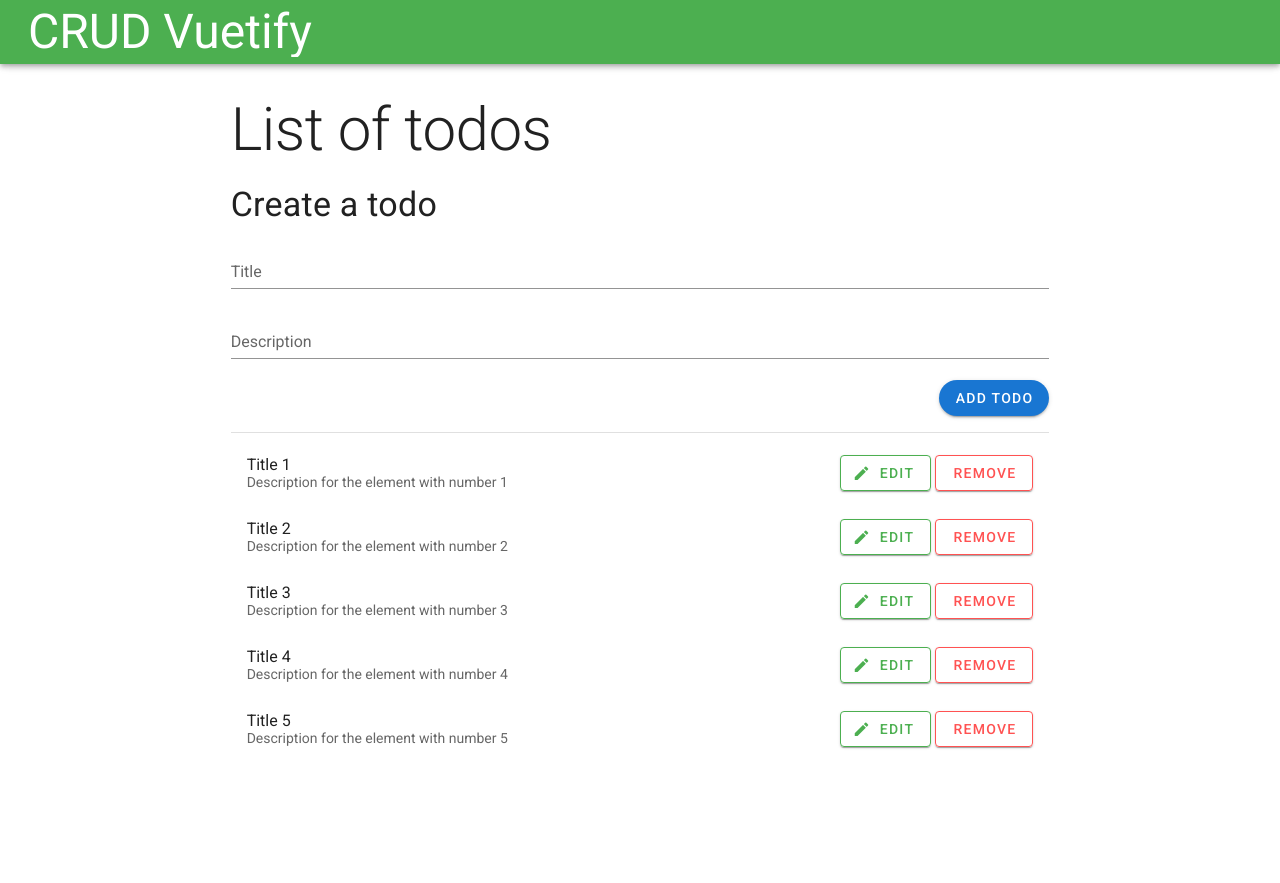
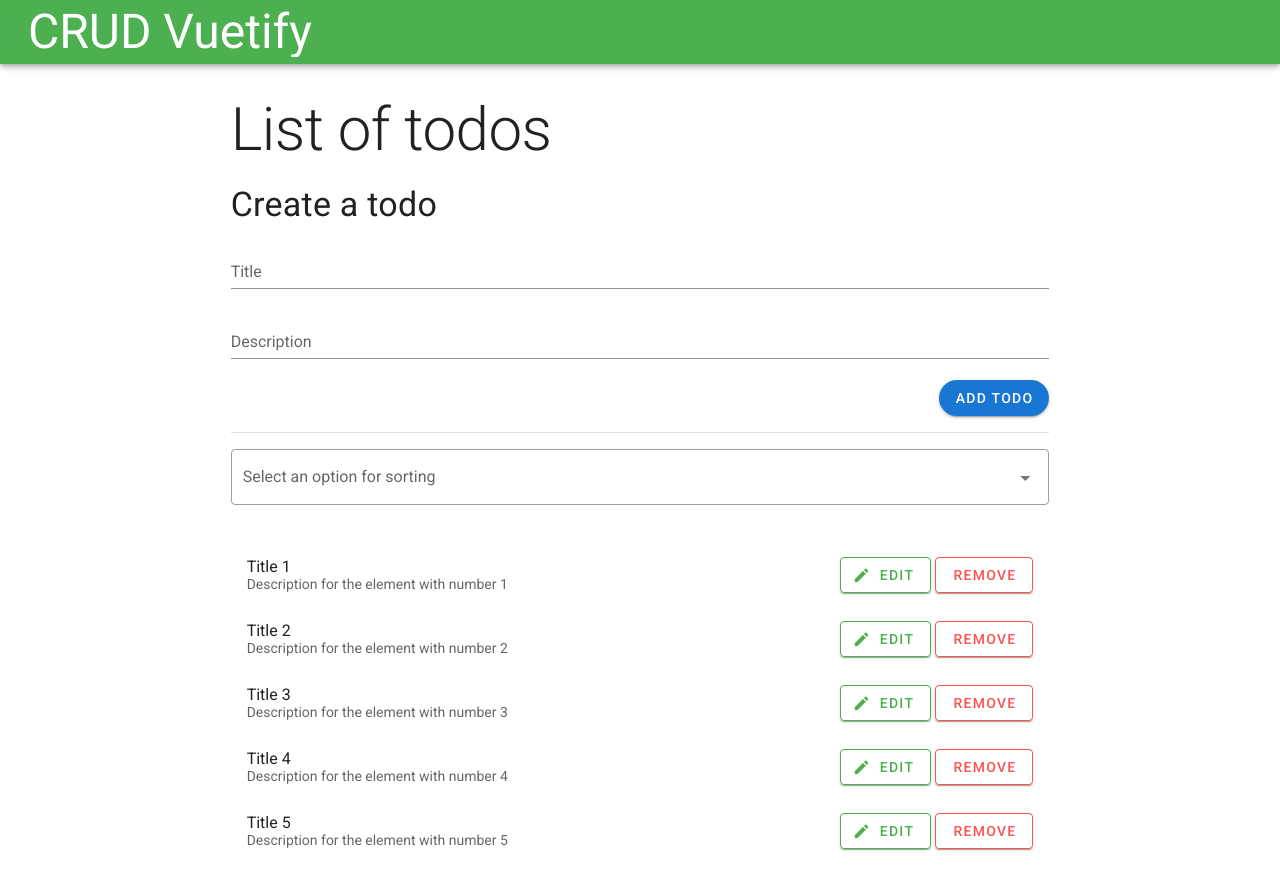
Before and after one commit to DrigaNicolai/crud-veutify, a Vue app: page / in a window 1280 px wide. Before the commit the page ends 800 px from the top, so only its background shows below. Built offline with nearby package versions, Linux system fonts and the light colour scheme.

Commit message:
Validation rules and sorting were added

```diff
--- a/src/components/Todos.vue
+++ b/src/components/Todos.vue
@@ -2,9 +2,9 @@
 export default {
   data() {
     return {
-      title: "",
-      description: "",
-      edit: false,
+      modelTodo: {edit: false},
+      selectOptions: ["Title", "Description"],
+      selectedSort: "",
       todos: [
         {
           id: 0,
@@ -41,19 +41,55 @@ export default {
   },
   methods: {
     createTodo() {
-      if (this.title && this.description) {
-        this.todos.push({
-          id: Date.now(),
-          title: this.title,
-          description: this.description
-        });
-        this.title = "";
-        this.description = "";
+      const form = this.$refs.form
+      if (form.validate()) {
+        this.modelTodo.id = Date.now();
+        this.todos.push(this.modelTodo);
+        this.clearModel();
       }
     },
     removeTodo(index) {
       this.todos.splice(index, 1);
     },
+    clearModel() {
+      this.modelTodo = {edit: false};
+    },
+  },
+  computed: {
+    computedRules() {
+      return {
+        required: (v) => !!v || 'This is required field',
+        minLength: (length) => {
+          return (v) => (v && (v.length > length) )|| `Min length ${length}`;
+        }
+      }
+    },
+    /*sortedTodos() {
+      if (this.selectedSort === "Title") {
+        return [...this.todos].sort((todo1, todo2) => {
+          return todo1.title?.localeCompare(todo2.title);
+        });
+      } else if (this.selectedSort === "Description") {
+        return [...this.todos].sort((todo1, todo2) => {
+          return todo1.description?.localeCompare(todo2.description);
+        });
+      } else {
+        return [...this.todos];
+      }
+    }*/ // Works bed with delete function
+  },
+  watch: {
+    selectedSort(newValue) {
+      if (newValue === "Title") {
+        this.todos.sort((todo1, todo2) => {
+          return todo1.title?.localeCompare(todo2.title);
+        })
+      } else {
+        this.todos.sort((todo1, todo2) => {
+          return todo1.description?.localeCompare(todo2.description);
+        })
+      }
+    }
   }
 }
 </script>
@@ -61,18 +97,18 @@ export default {
   <v-row class="mx-2 mt-6 d-flex justify-center" id="todoList">
     <v-col md=4 lg=8>
       <h1 class="text-h2 mb-6">List of todos</h1>
-      <v-form>
-        <h2 class="text-h4 mb-5">Create a todo</h2>
+      <h2 class="text-h4 mb-5">Create a todo</h2>
+      <v-form ref="form" lazy-validation>
         <v-text-field
-          v-model="title"
+          v-model="modelTodo.title"
           label="Title"
-          required
+          :rules="[computedRules.required, computedRules.minLength(5)]"
         >
         </v-text-field>
         <v-text-field
-          v-model="description"
+          v-model="modelTodo.description"
           label="Description"
-          required
+          :rules="[computedRules.required, computedRules.minLength(10)]"
         >
         </v-text-field>
         <div class="text-center d-flex justify-end">
@@ -82,13 +118,21 @@ export default {
             dark
             color="primary"
             class="mb-4"
-            @click="createTodo"
+            @click="createTodo()"
           >
             Add todo
           </v-btn>
         </div>
       </v-form>
       <v-divider></v-divider>
+      <v-select
+        :items="selectOptions"
+        label="Select an option for sorting"
+        outlined
+        class="mt-4"
+        v-model="selectedSort"
+      >
+      </v-select>
       <v-list
         two-line
         v-if="todos.length"
```
